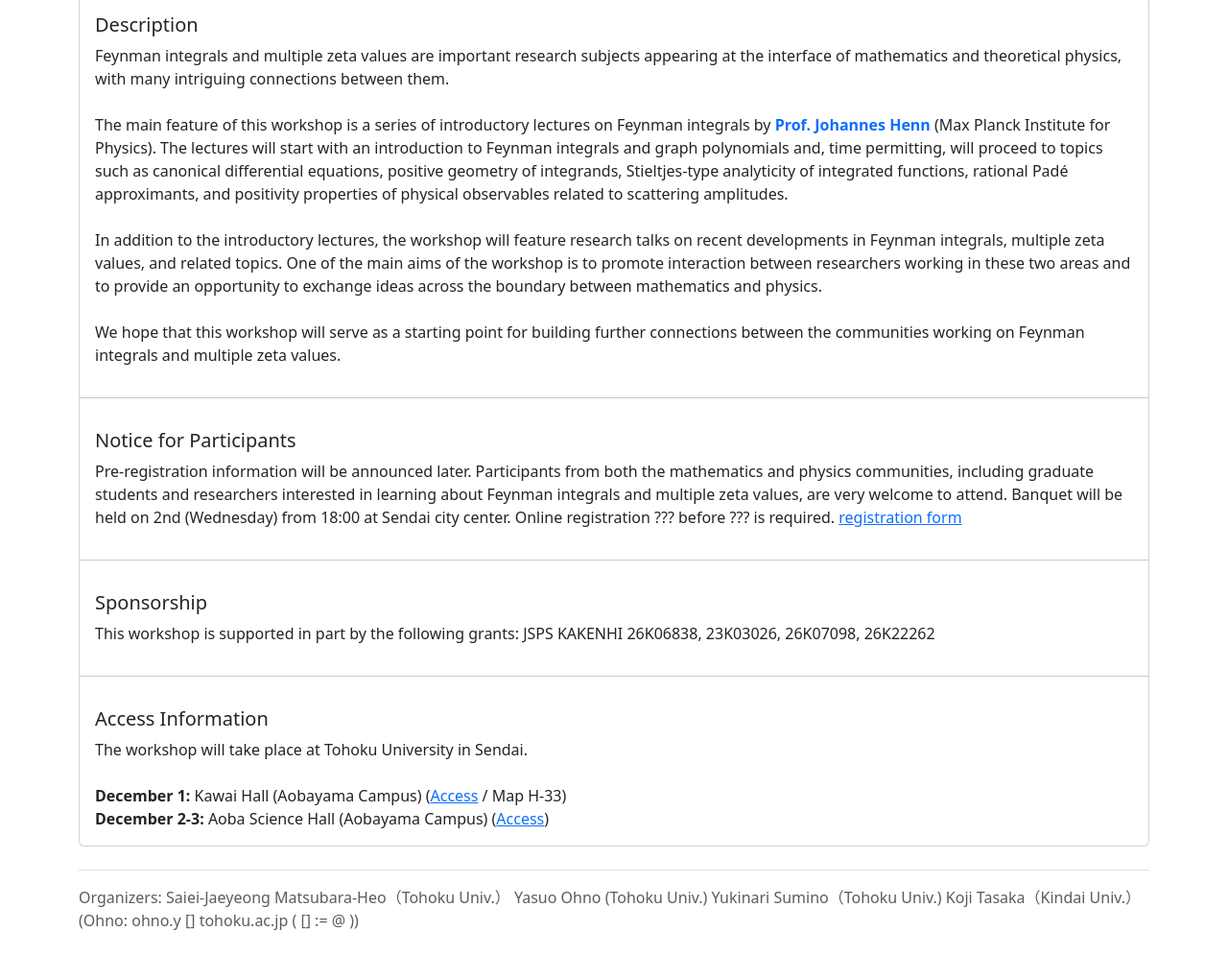
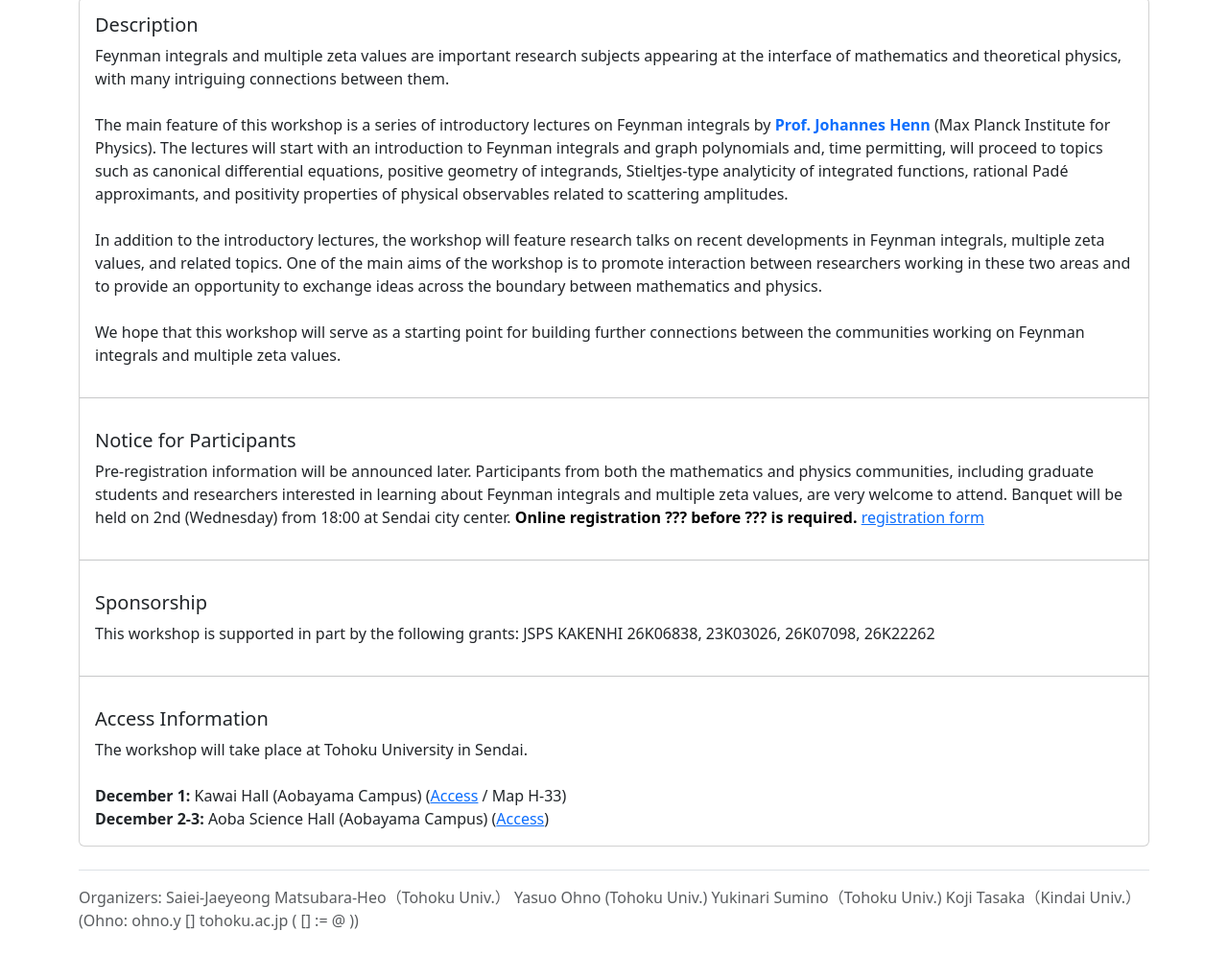
Before and after one commit to saiei-matsubara/Invitation-to-Feynman-Integral-and-Multiple-Zeta-Values, a plain HTML site: page index.html in a window 1280 px wide. Shown: the part 509-1504 px from the top of the page at 96% size. Drawn offline with nearby package versions, Linux system fonts and the light colour scheme.

Commit message:
Update index.html

```diff
--- a/index.html
+++ b/index.html
@@ -134,7 +134,7 @@
               Participants from both the mathematics and physics communities, including graduate
               students and researchers interested in learning about Feynman integrals and multiple
               zeta values, are very welcome to attend.
-              Banquet will be held on 2nd (Wednesday) from 18:00 at Sendai city center.  Online registration ??? before ??? is required.
+              Banquet will be held on 2nd (Wednesday) from 18:00 at Sendai city center. <strong style="color: black;">Online registration ??? before ??? is required.</strong>
               <a href=https://docs.google.com/forms/d/e/1FAIpQLSeiEC2cSV3SvL6uFp_6Aouu9VTm6-HLRzhhtFyTVsmxQp0mQQ/viewform?usp=publish-editor >registration form</a>
             </p>
           </div>
```
